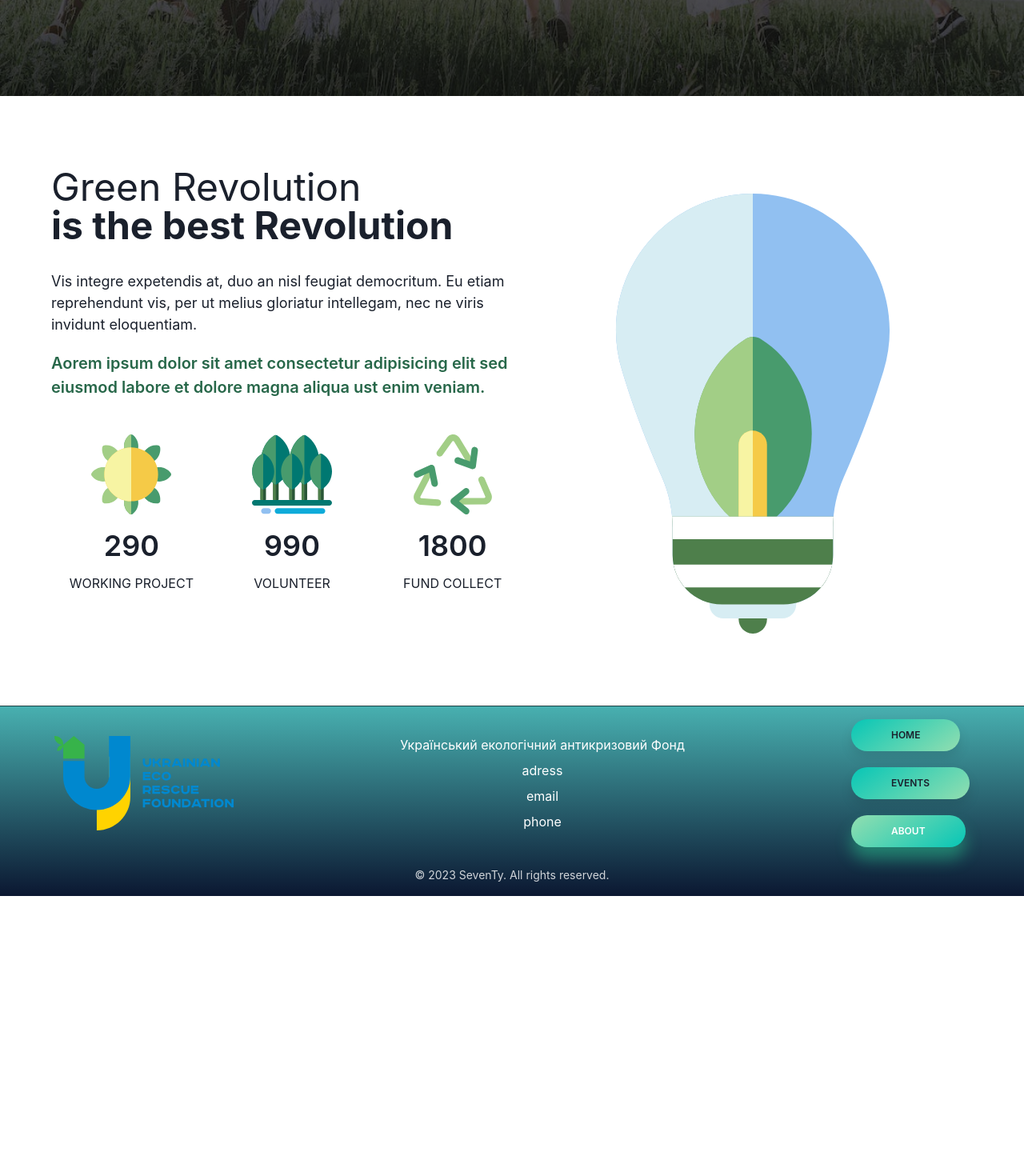
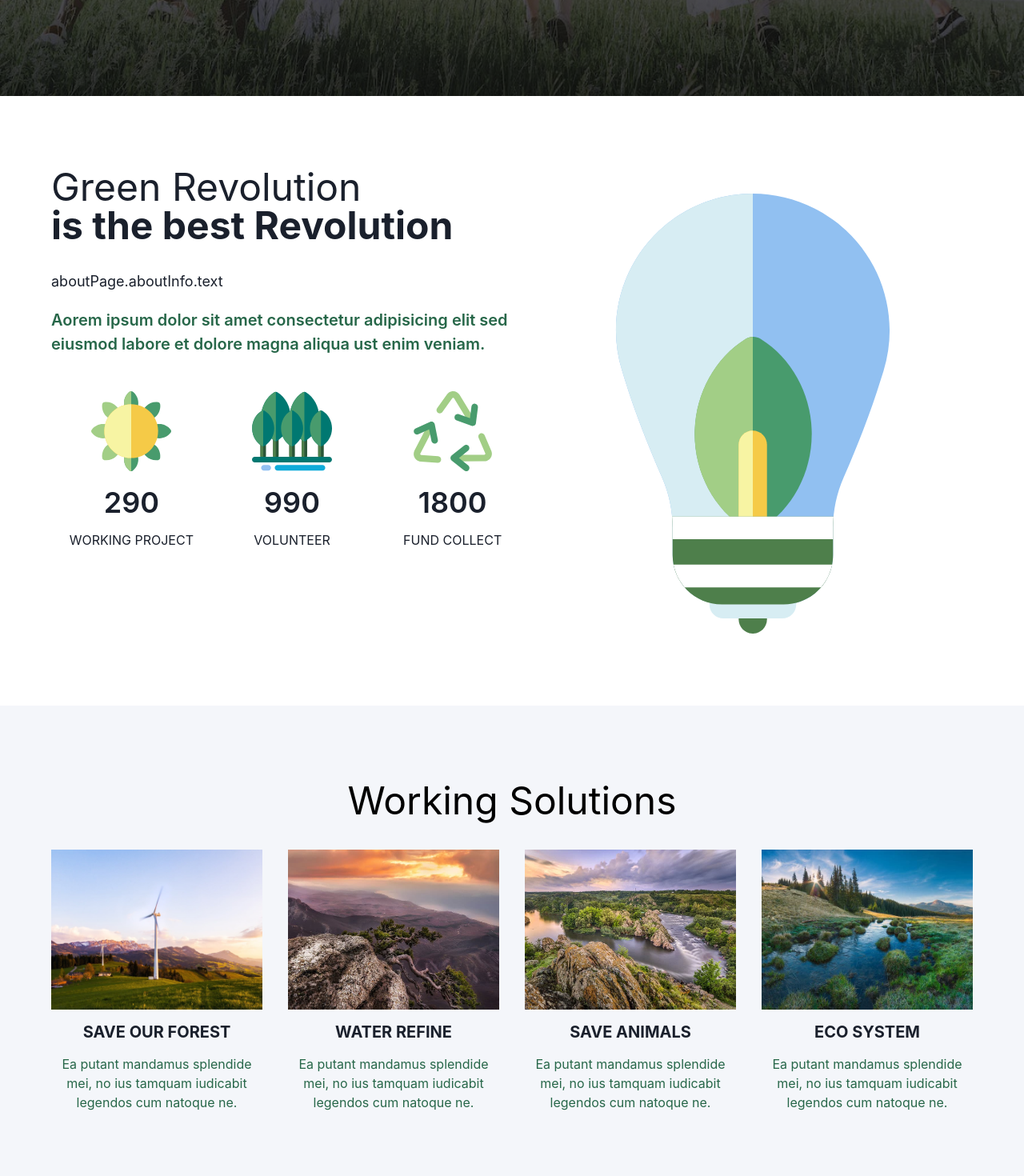
Before and after one commit to NikKms/UERF, a React (Vite) app: page /about in a window 1280 px wide. Shown: the part 480-1950 px from the top of the page at 80% size. Before the commit the page ends 1600 px from the top, so only its background shows below. Built offline with nearby package versions, Linux system fonts and the light colour scheme.

Commit message:
add solutions section

```diff
--- a/src/components/AboutHero/AboutHero.jsx
+++ b/src/components/AboutHero/AboutHero.jsx
@@ -1,7 +1,7 @@
 // import React from 'react';
 import bgImg from '../../assets/img/about_hero.jpg';
 
-import { Center, Text } from '@chakra-ui/react';
+import { Box, Center, Text } from '@chakra-ui/react';
 import WaveText from './WaveText';
 import { useTranslation } from 'react-i18next';
 
@@ -12,6 +12,7 @@ const AboutHero = () => {
   const { t } = useTranslation();
 
   return (
+    <Box as="section" flexDirection={'column'} maxW={'full'}>
       <Center
         maxW={'full'}
         background={containerStyle}
@@ -38,6 +39,7 @@ const AboutHero = () => {
           Lorem ipsum dolor
         </Text>
       </Center>
+    </Box>
   );
 };
 
--- a/src/components/AboutHero/WaveText.jsx
+++ b/src/components/AboutHero/WaveText.jsx
@@ -1,3 +1,4 @@
+import { Heading } from '@chakra-ui/react';
 import { motion } from 'framer-motion';
 
 // eslint-disable-next-line react/prop-types
@@ -11,7 +12,7 @@ const WaveText = ({ children, ...props }) => {
     },
     visible: {
       opacity: 1,
-      transition: { staggerChildren: 0.1, delayChildren: 0 },
+      transition: { staggerChildren: 0.09, delayChildren: 0 },
     },
   };
 
@@ -21,7 +22,7 @@ const WaveText = ({ children, ...props }) => {
       transition: {
         type: 'spring',
         damping: 12,
-        stiffness: 200,
+        stiffness: 100,
       },
     },
     hidden: {
@@ -29,17 +30,18 @@ const WaveText = ({ children, ...props }) => {
       transition: {
         type: 'spring',
         damping: 12,
-        stiffness: 200,
+        stiffness: 400,
       },
     },
   };
 
   return (
-    <motion.h1
-      style={{ display: 'flex', overflow: 'hidden' }}
+    <Heading
+      as={motion.h1}
       variants={container}
       initial="hidden"
-      animate="visible"
+      whileInView="visible"
+      viewport={{ once: true, amount: 0.8 }}
       {...props}
     >
       {letters &&
@@ -48,7 +50,7 @@ const WaveText = ({ children, ...props }) => {
             {letter === ' ' ? '\u00A0' : letter}
           </motion.span>
         ))}
-    </motion.h1>
+    </Heading>
   );
 };
 
--- a/src/components/AboutInfo/AboutInfo.jsx
+++ b/src/components/AboutInfo/AboutInfo.jsx
@@ -2,6 +2,7 @@ import { Box, Container, Heading, Image, Text } from '@chakra-ui/react';
 import aboutImg from '../../assets/svg/about-icons/light-bulb-eco-svgrepo-com.svg';
 import AboutList from './AboutList';
 import AnimateOnScroll from '../AnimateOnScroll/AnimateOnScroll';
+import { useTranslation } from 'react-i18next';
 
 const variant = {
   offscreen: {
@@ -20,10 +21,12 @@ const variant = {
 };
 
 const AboutInfo = () => {
+  const { t } = useTranslation();
   return (
+    <Box as="section" paddingY={'90px'} flexDirection={'column'} maxW={'full'}>
       <Container
         maxW={{ base: '744px', lg: '1000px', xl: '1176px' }}
-      display={{ base: 'block', lg: 'flex' }}
+        display={'flex'}
         px="12px"
       >
         <AnimateOnScroll variant={variant}>
@@ -39,9 +42,7 @@ const AboutInfo = () => {
               <strong>is the best Revolution</strong>
             </Heading>
             <Text mb={'20px'} fontSize={'lg'}>
-            Vis integre expetendis at, duo an nisl feugiat democritum. Eu etiam
-            reprehendunt vis, per ut melius gloriatur intellegam, nec ne viris
-            invidunt eloquentiam.
+              {t('aboutPage.aboutInfo.text')}
             </Text>
             <Text
               fontSize={'xl'}
@@ -49,8 +50,8 @@ const AboutInfo = () => {
               mb={'44px'}
               fontWeight={'semibold'}
             >
-            Aorem ipsum dolor sit amet consectetur adipisicing elit sed eiusmod
-            labore et dolore magna aliqua ust enim veniam.
+              Aorem ipsum dolor sit amet consectetur adipisicing elit sed
+              eiusmod labore et dolore magna aliqua ust enim veniam.
             </Text>
             <AboutList />
           </Box>
@@ -63,6 +64,7 @@ const AboutInfo = () => {
           src={aboutImg}
         />
       </Container>
+    </Box>
   );
 };
 
--- a/src/components/AboutInfo/AboutList.jsx
+++ b/src/components/AboutInfo/AboutList.jsx
@@ -26,7 +26,11 @@ const aboutVariants = {
 const AboutList = () => {
   return (
     <AnimateOnScroll>
-      <Grid as={'ul'} templateColumns="repeat(3, 1fr)" textAlign={'center'}>
+      <Grid
+        as={'ul'}
+        templateColumns={{ base: '1fr', sm: 'repeat(3, 1fr)' }}
+        textAlign={'center'}
+      >
         <motion.div variants={aboutVariants}>
           <GridItem>
             <Image
--- /dev/null
+++ b/src/components/AboutProblems/AboutProblems.jsx
@@ -0,0 +1,32 @@
+import { Box, Container } from '@chakra-ui/react';
+import AboutProblemsList from './AboutProblemsList';
+import WaveText from '../AboutHero/WaveText';
+
+const AboutProblems = () => {
+  return (
+    <Box
+      as="section"
+      paddingY={'90px'}
+      flexDirection={'column'}
+      maxW={'full'}
+      backgroundColor={'#f4f6fa'}
+    >
+      <Container maxW={{ base: '744px', lg: '1000px', xl: '1176px' }} px="12px">
+        <WaveText
+          style={{
+            fontSize: '3rem',
+            fontWeight: '400',
+            textAlign: 'center',
+            marginBottom: '2rem',
+            color: '#000',
+          }}
+        >
+          Working Solutions
+        </WaveText>
+        <AboutProblemsList />
+      </Container>
+    </Box>
+  );
+};
+
+export default AboutProblems;
--- /dev/null
+++ b/src/components/AboutProblems/AboutProblemsList.jsx
@@ -0,0 +1,88 @@
+import { Grid, GridItem, Heading, Image, Text } from '@chakra-ui/react';
+import AnimateOnScroll from '../AnimateOnScroll/AnimateOnScroll';
+import { motion } from 'framer-motion';
+import bgHero1 from '../../assets/img/1.jpg';
+import bgHero2 from '../../assets/img/2.jpg';
+import bgHero3 from '../../assets/img/3.jpg';
+import bgHero4 from '../../assets/img/4.jpg';
+
+const aboutVariants = {
+  offscreen: {
+    x: -150,
+    y: 150,
+    opacity: 0,
+  },
+  onscreen: {
+    x: 0,
+    y: 0,
+    opacity: 1,
+    transition: {
+      type: 'spring',
+      bounce: 0.2,
+      duration: 0.8,
+    },
+  },
+};
+
+const photoArr = [
+  {
+    url: bgHero1,
+    title: 'SAVE OUR FOREST',
+    text: 'Ea putant mandamus splendide mei, no ius tamquam iudicabit legendos cum natoque ne.',
+  },
+  {
+    url: bgHero2,
+    title: 'WATER REFINE',
+    text: 'Ea putant mandamus splendide mei, no ius tamquam iudicabit legendos cum natoque ne.',
+  },
+  {
+    url: bgHero3,
+    title: 'SAVE ANIMALS',
+    text: 'Ea putant mandamus splendide mei, no ius tamquam iudicabit legendos cum natoque ne.',
+  },
+  {
+    url: bgHero4,
+    title: 'ECO SYSTEM',
+    text: 'Ea putant mandamus splendide mei, no ius tamquam iudicabit legendos cum natoque ne.',
+  },
+];
+
+const AboutProblemsList = () => {
+  return (
+    <AnimateOnScroll>
+      <Grid
+        as={'ul'}
+        templateColumns={{ base: '1fr', lg: 'repeat(4, 1fr)' }}
+        gap={'2rem'}
+      >
+        {photoArr.map(el => (
+          <GridItem
+            as={motion.li}
+            variants={aboutVariants}
+            listStyleType={'none'}
+            textAlign={'center'}
+            key={el.title}
+            display={'grid'}
+            gap={'1rem'}
+          >
+            <Image
+              as={motion.img}
+              src={el.url}
+              minH={'200px'}
+              whileHover={{scale: 1.1}}
+              objectFit={'cover'}
+            />
+            <Heading as={'h3'} textTransform={'uppercase'} size={'md'}>
+              {el.title}
+            </Heading>
+            <Text as={'p'} color={'green.700'}>
+              {el.text}
+            </Text>
+          </GridItem>
+        ))}
+      </Grid>
+    </AnimateOnScroll>
+  );
+};
+
+export default AboutProblemsList;
--- a/src/components/AnimateOnScroll/AnimateOnScroll.jsx
+++ b/src/components/AnimateOnScroll/AnimateOnScroll.jsx
@@ -11,7 +11,7 @@ const AnimateOnScroll = ({ children, variant }) => {
       initial="offscreen"
       whileInView="onscreen"
       transition={{ staggerChildren: 0.07, delayChildren: 0.2 }}
-      viewport={{ once: true, amount: 0.3 }}
+      viewport={{ once: true, amount: 0.5 }}
       variants={variant}
     >
       {children}
--- a/src/pages/About.jsx
+++ b/src/pages/About.jsx
@@ -1,22 +1,14 @@
 // import React from 'react';
-import { Box } from '@chakra-ui/react';
 import AboutHero from '../components/AboutHero/AboutHero';
 import AboutInfo from '../components/AboutInfo/AboutInfo';
+import AboutProblems from '../components/AboutProblems/AboutProblems';
 
 function About() {
   return (
     <>
-      <Box as="section" flexDirection={'column'} maxW={'full'}>
-        <AboutHero />
-      </Box>
-      <Box
-        as="section"
-        paddingY={'90px'}
-        flexDirection={'column'}
-        maxW={'full'}
-      >
-        <AboutInfo />
-      </Box>
+      <AboutHero />
+      <AboutInfo />
+      <AboutProblems />
     </>
   );
 }
```
Lines whose indentation alone changed are shown as unchanged.
